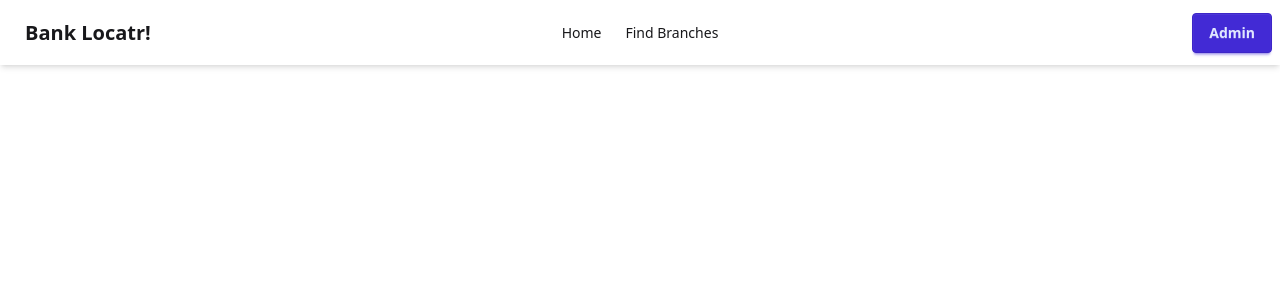
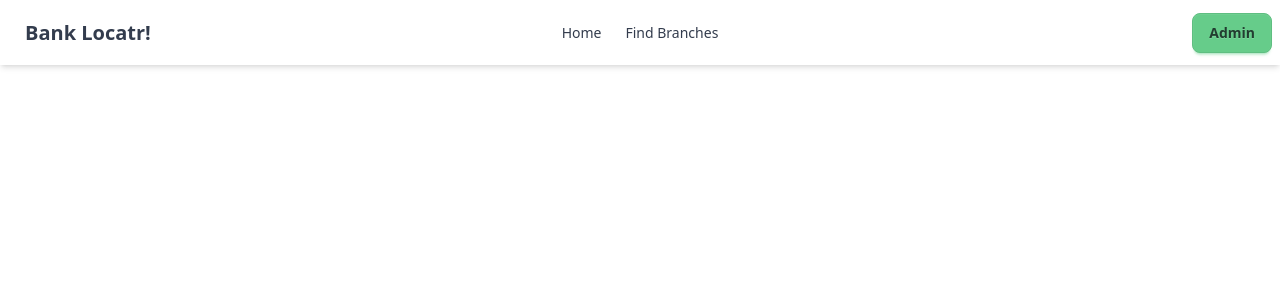
Before and after one commit to lifehome/AY2024-UFCE3Q-30-3-Frontend, an Angular app: page / in a window 1280 px wide. Shown: the top 300 px of the page. Built offline with nearby package versions, Linux system fonts and the light colour scheme.

Commit message:
🫧 add: theme design for Angular app
Sourced theme config from https://daisyui.com/theme-generator/

```diff
--- a/src/styles.scss
+++ b/src/styles.scss
@@ -1,6 +1,73 @@
 @import "tailwindcss";
 @plugin "daisyui";
 
-@tailwind base;
-@tailwind components;
-@tailwind utilities;
+@plugin "daisyui/theme" {
+  name: "emerald";
+  default: true;
+  prefersdark: false;
+  color-scheme: "light";
+  --color-base-100: oklch(100% 0 0);
+  --color-base-200: oklch(93% 0 0);
+  --color-base-300: oklch(86% 0 0);
+  --color-base-content: oklch(35.519% 0.032 262.988);
+  --color-primary: oklch(76.662% 0.135 153.45);
+  --color-primary-content: oklch(33.387% 0.04 162.24);
+  --color-secondary: oklch(61.302% 0.202 261.294);
+  --color-secondary-content: oklch(100% 0 0);
+  --color-accent: oklch(72.772% 0.149 33.2);
+  --color-accent-content: oklch(0% 0 0);
+  --color-neutral: oklch(35.519% 0.032 262.988);
+  --color-neutral-content: oklch(98.462% 0.001 247.838);
+  --color-info: oklch(72.06% 0.191 231.6);
+  --color-info-content: oklch(0% 0 0);
+  --color-success: oklch(64.8% 0.15 160);
+  --color-success-content: oklch(0% 0 0);
+  --color-warning: oklch(84.71% 0.199 83.87);
+  --color-warning-content: oklch(0% 0 0);
+  --color-error: oklch(71.76% 0.221 22.18);
+  --color-error-content: oklch(0% 0 0);
+  --radius-selector: 1rem;
+  --radius-field: 0.5rem;
+  --radius-box: 1rem;
+  --size-selector: 0.25rem;
+  --size-field: 0.25rem;
+  --border: 1px;
+  --depth: 1;
+  --noise: 0;
+}
+
+
+@plugin "daisyui/theme" {
+  name: "business";
+  default: false;
+  prefersdark: true;
+  color-scheme: "dark";
+  --color-base-100: oklch(24.353% 0 0);
+  --color-base-200: oklch(22.648% 0 0);
+  --color-base-300: oklch(20.944% 0 0);
+  --color-base-content: oklch(84.87% 0 0);
+  --color-primary: oklch(41.703% 0.099 251.473);
+  --color-primary-content: oklch(88.34% 0.019 251.473);
+  --color-secondary: oklch(64.092% 0.027 229.389);
+  --color-secondary-content: oklch(12.818% 0.005 229.389);
+  --color-accent: oklch(67.271% 0.167 35.791);
+  --color-accent-content: oklch(13.454% 0.033 35.791);
+  --color-neutral: oklch(27.441% 0.013 253.041);
+  --color-neutral-content: oklch(85.488% 0.002 253.041);
+  --color-info: oklch(62.616% 0.143 240.033);
+  --color-info-content: oklch(12.523% 0.028 240.033);
+  --color-success: oklch(70.226% 0.094 156.596);
+  --color-success-content: oklch(14.045% 0.018 156.596);
+  --color-warning: oklch(77.482% 0.115 81.519);
+  --color-warning-content: oklch(15.496% 0.023 81.519);
+  --color-error: oklch(51.61% 0.146 29.674);
+  --color-error-content: oklch(90.322% 0.029 29.674);
+  --radius-selector: 2rem;
+  --radius-field: 1rem;
+  --radius-box: 0.5rem;
+  --size-selector: 0.25rem;
+  --size-field: 0.25rem;
+  --border: 1px;
+  --depth: 1;
+  --noise: 0;
+}
```
